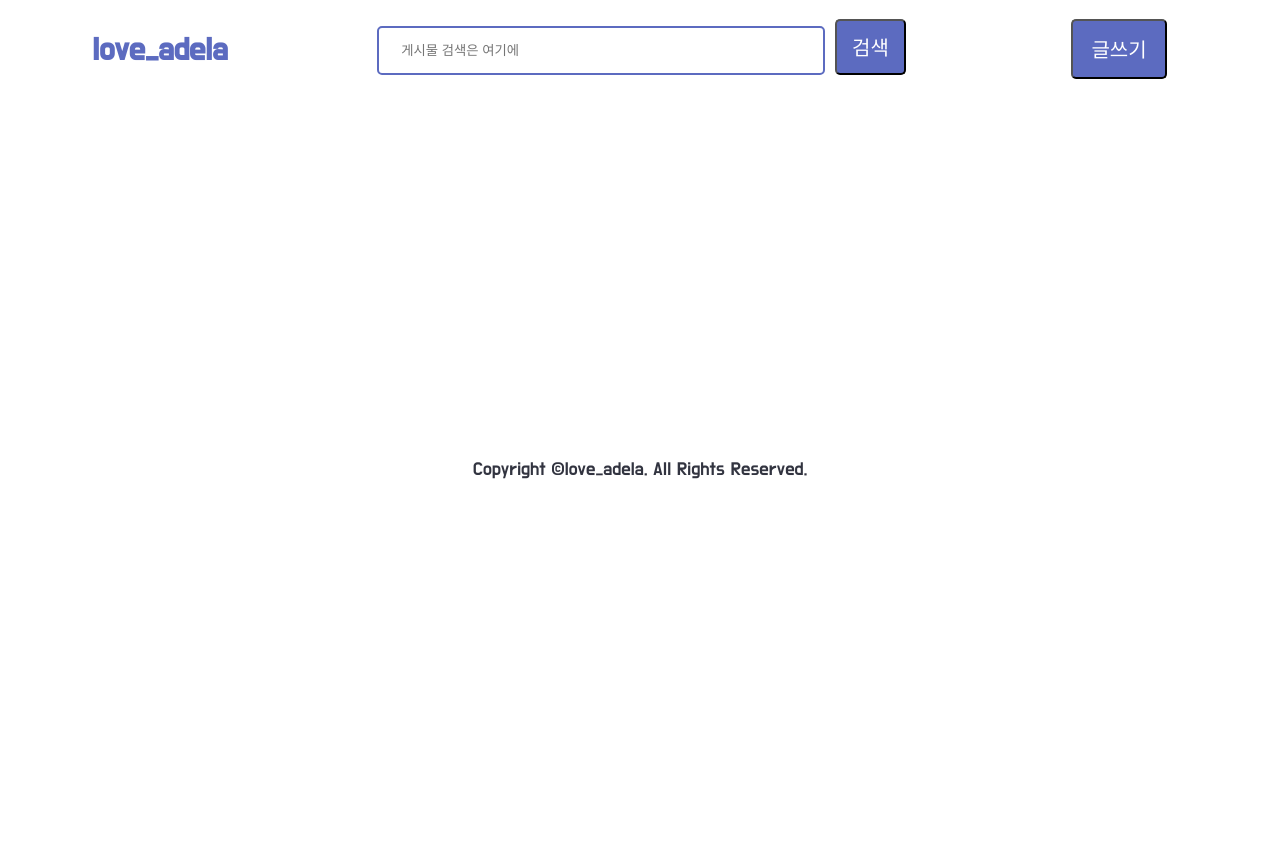
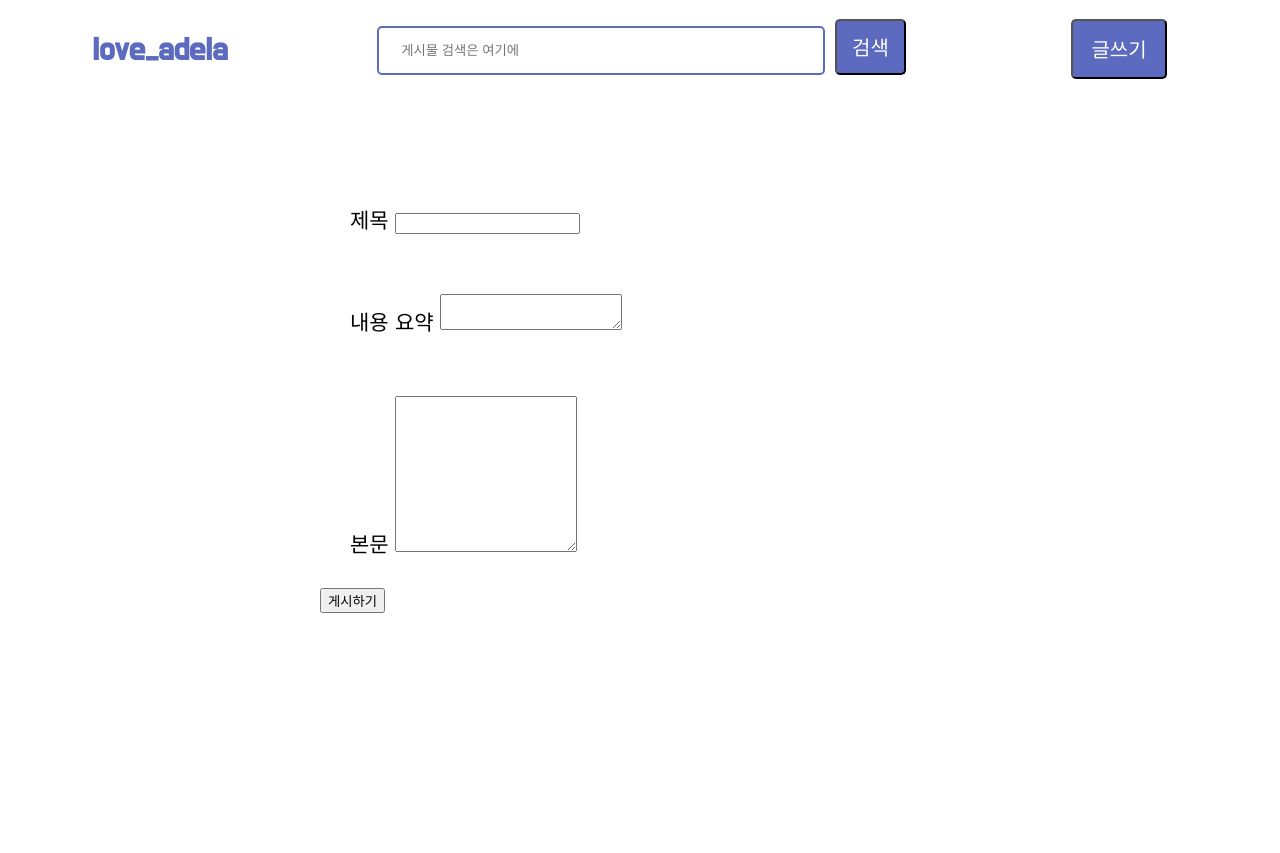
Before and after one commit to love-adela/flask-and-css-practice, a Flask app: page / in a window 1280 px wide. Shown: the top 853 px of the page. Before the commit the page ends 479 px from the top, so only its background shows below. Run offline with Flask 2, Linux system fonts and the light colour scheme.

Commit message:
클라이언트와 서버 연결 - 글쓰기 Form

```diff
--- a/templates/index.html
+++ b/templates/index.html
@@ -29,6 +29,25 @@
             <div class="header-write">
                 <button type="button" class="btn-write" onclick="postArticle()">글쓰기</button>
             </div>
+            <div class="Layout__Form">
+                <div class="Post__Form"> <!-- TODO: 기본적으로는 안 보이게 고칠 것-->
+                    <div>
+                        <div class="form-group">
+                            <label for="title">제목</label>
+                            <input id="post-title" type="text" placeholder="">
+                        </div>
+                        <div class="form-group">
+                            <label for="subtitle">내용 요약</label>
+                            <textarea id="post-subtitle" type="text" rows="2"></textarea>
+                        </div>
+                        <div class="form-group">
+                            <label for="content">본문</label>
+                            <textarea id="post-content" type="text" rows="10"></textarea>
+                        </div>
+                        <button type="button" class="post-button" onclick="postArticle()" value="execute">게시하기</button>
+                    </div>
+                </div>
+            </div>
             <div class="Layout__Content" id="post-lc">
                 <ol class="Post__list">
                     {% for item in data %}
@@ -59,13 +78,25 @@
             );
 
             function postArticle() {
+                let title = $("#post-title").val();
+                let subtitle = $("#post-subtitle").val();
+                let content = $("#post-content").val();
+
+                let post_data = {'title': title, 'subtitle': subtitle, 'content': content}
+
                 $.ajax({
                     type: "POST",
-                    url: "/articles",
-                    data: {},
+                    url: '{{ url_for("get_articles") }}',
+                    data: JSON.stringify(post_data),
+                    dataType: 'JSON',
+                    contentType: "application/json",
                     success: function (response) {
                         if (response["result"] == "success") {
-                            alert(response["msg"]);
+                            alert('성공! 데이터 값: ' + response.result_data['title'] + '\n' + response.result_data['subtitle']);
+                            // 성공시 페이지 새로고침
+                            window.location.reload();
+                        } else {
+                            alert("서버오류!")
                         }
                     }
                 })
```
